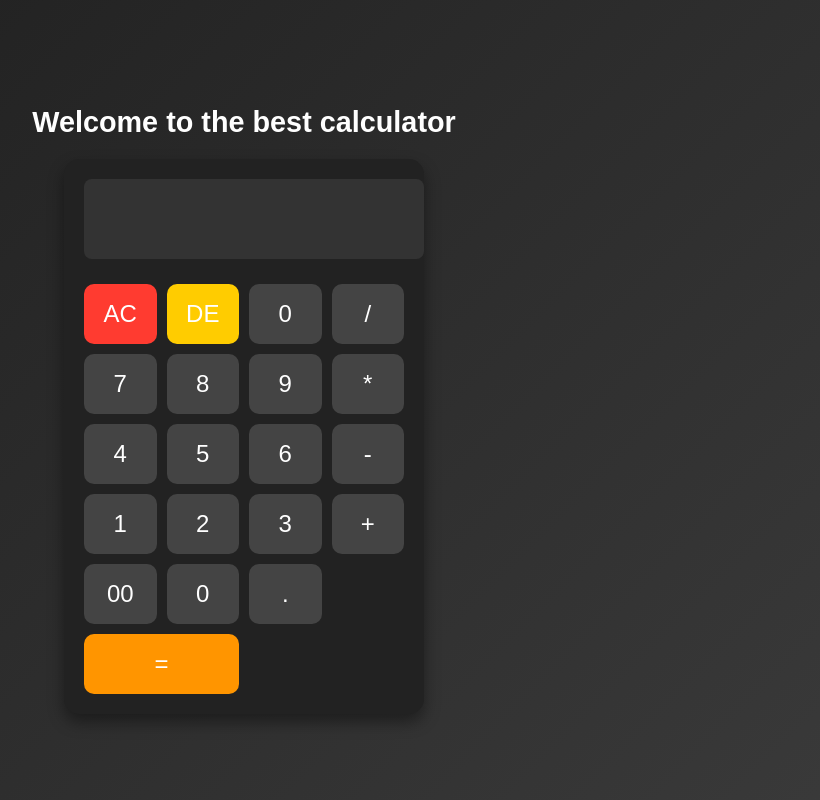
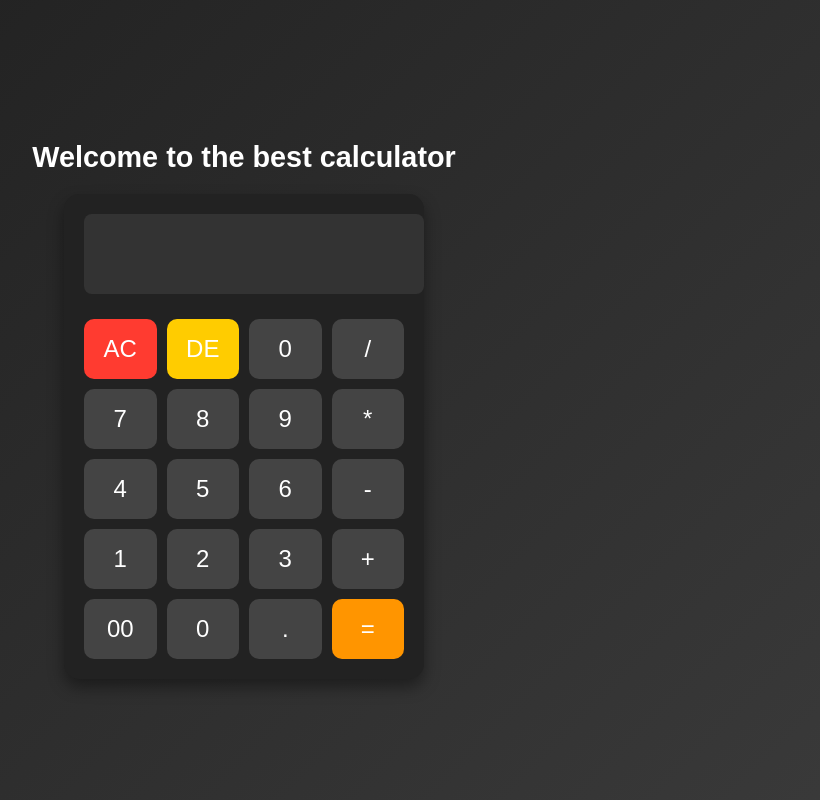
Before and after one commit to Joy1404/calculator-application, a plain HTML site: page index.html in a window 1280 px wide. Shown: the whole page, without its empty margins (396-1216 px from the left). Drawn offline with Linux system fonts and the light colour scheme.

Commit message:
updated css

```diff
--- a/style.css
+++ b/style.css
@@ -125,7 +125,7 @@ button {
 .result {
   background: #ff9500;
   color: white;
-  grid-column: span 2;
+  grid-column: span 1;
 }
 
 .clear {
```
